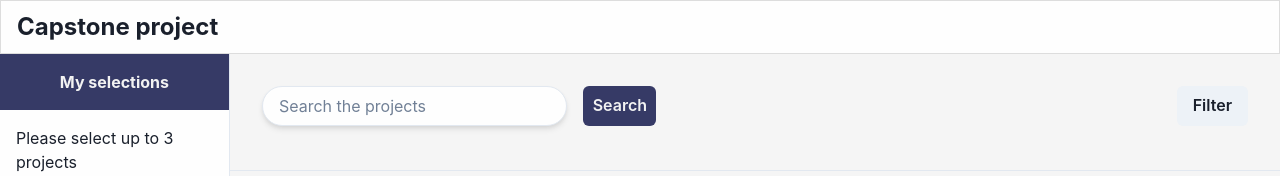
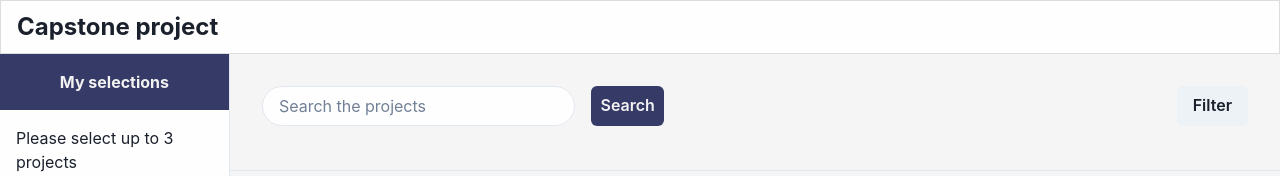
Before and after one commit to mong00x/capstone-conect, a React (Vite) app in the folder client/: page / in a window 1280 px wide. Shown: the top 176 px of the page. Built offline with nearby package versions, Linux system fonts and the light colour scheme.

Commit message:
remove unused import

```diff
--- a/client/src/components/MainContent/MainContent.jsx
+++ b/client/src/components/MainContent/MainContent.jsx
@@ -1,6 +1,6 @@
 import React from "react";
 import ProjectCard from "./ProjectCard";
-import { Box, Flex, Grid } from "@chakra-ui/react";
+import { Flex, Grid } from "@chakra-ui/react";
 import SearchFilter from "./SearchFilter";
 
 import useStore from "../../store";
--- a/client/src/components/MainContent/SearchFilter.jsx
+++ b/client/src/components/MainContent/SearchFilter.jsx
@@ -1,5 +1,5 @@
 import React from "react";
-import { Box, Flex, Text, Input, Button } from "@chakra-ui/react";
+import { Flex, Input, Button } from "@chakra-ui/react";
 
 const SearchFilter = () => {
   return (
@@ -11,7 +11,7 @@ const SearchFilter = () => {
         flexWrap="wrap"
         gap="12px"
       >
-        <Flex flexDir="row" alignItems="center" gap={4} width="40%">
+        <Flex flexDir="row" alignItems="center" gap={4} minWidth="40%">
           <Input
             className="search-input"
             placeholder="Search the projects"
@@ -19,7 +19,6 @@ const SearchFilter = () => {
             borderRadius={50}
             minW="300px"
             bg="BG"
-            shadow="md"
           />
           <Button className="search-btn" bg="DarkShades" color="LightShades">
             Search
--- a/client/src/components/NavBar.jsx
+++ b/client/src/components/NavBar.jsx
@@ -1,5 +1,5 @@
 import React from "react";
-import { Box, Flex, Text } from "@chakra-ui/react";
+import { Box, Text } from "@chakra-ui/react";
 
 const NavBar = () => {
   return (
```
